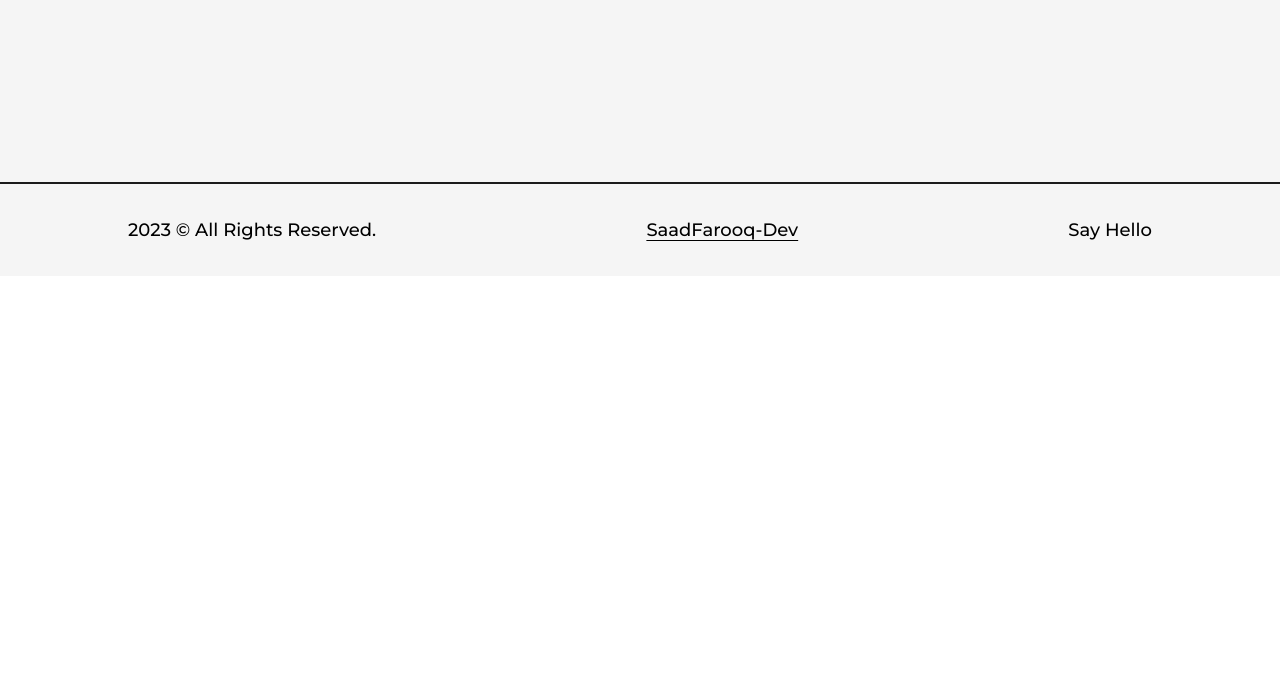
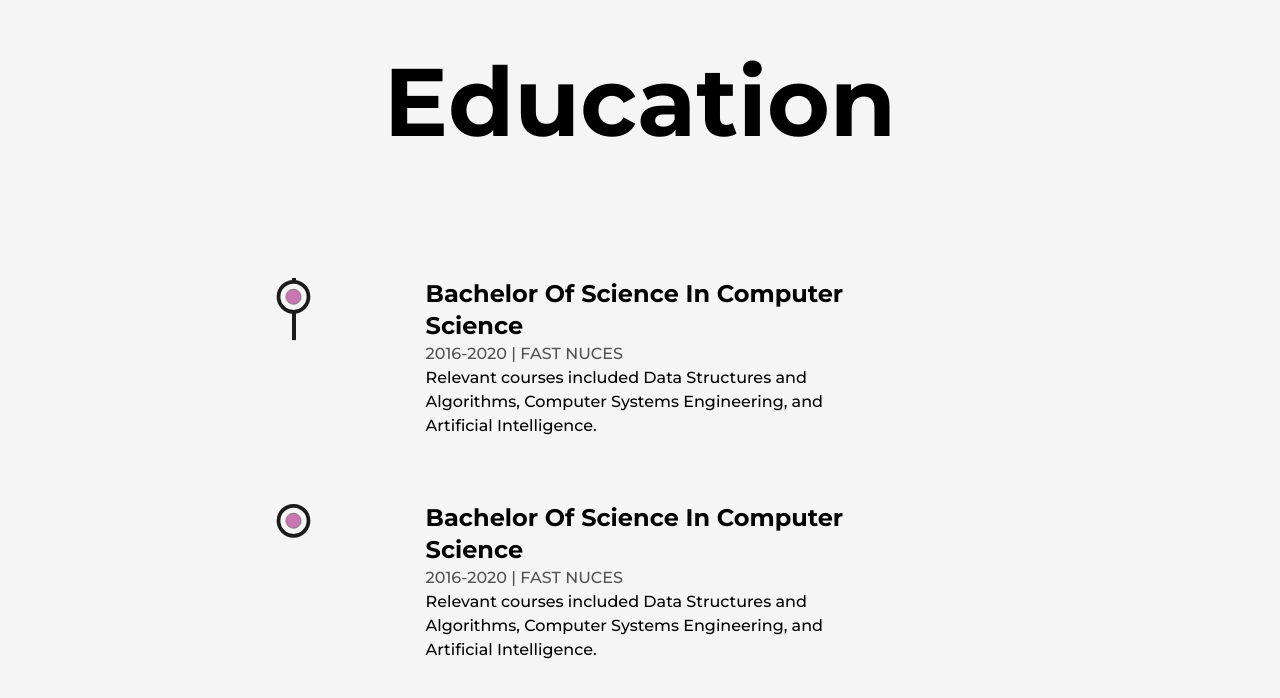
Before and after one commit to SaadFarooq-Dev/portfolio, a Next.js app: page /about in a window 1280 px wide. Shown: the part 3998-4696 px from the top of the page. Before the commit the page ends 4274 px from the top, so only its background shows below. Built offline with nearby package versions, Linux system fonts and the light colour scheme.

Commit message:
Created Education Component

```diff
--- /dev/null
+++ b/src/components/Education/Education.js
@@ -0,0 +1,43 @@
+import React, { useRef } from 'react'
+import { motion, useScroll } from 'framer-motion'
+import EducationDetails from '../EducationDetails'
+
+
+const Education = () => {
+  const ref = useRef(null)
+  const { scrollYProgress } = useScroll(
+    {
+      target: ref,
+      offset: ['start end', 'center start']
+    }
+  )
+
+  return (
+    <div className='my-64'>
+      <h2 className='font-bold text-8xl mb-32 w-full text-center'>
+      Education
+      </h2>
+      <div ref={ref} className='w-[75%] mx-auto relative '>
+        <motion.div style={{ scaleY: scrollYProgress }} className='absolute left-9 top-0 w-[4px] h-full bg-dark origin-top' />
+        <ul className='w-full flex flex-col items-start justify-between ml-4'>
+          <EducationDetails position={'Software Engineer'}
+            type={'Bachelor Of Science In Computer Science'}
+            time={'2016-2020'}
+            place={"FAST NUCES"}
+            info={"Relevant courses included Data Structures and Algorithms, Computer Systems Engineering, and Artificial Intelligence."}
+          />
+
+          <EducationDetails position={'Software Engineer'}
+            type={'Bachelor Of Science In Computer Science'}
+            time={'2016-2020'}
+            place={"FAST NUCES"}
+            info={"Relevant courses included Data Structures and Algorithms, Computer Systems Engineering, and Artificial Intelligence."}
+          />
+
+         </ul>
+      </div>
+    </div>
+  )
+}
+
+export default Education
--- /dev/null
+++ b/src/components/Education/index.js
@@ -0,0 +1,3 @@
+import Education from "./Education";
+
+export default Education
--- /dev/null
+++ b/src/components/EducationDetails/EducationDetails.js
@@ -0,0 +1,24 @@
+import React, { useRef } from 'react'
+import { motion } from 'framer-motion'
+import ListIcon from '../ListIcon'
+
+const EducationDetails = ({ type, time, place, info }) => {
+  const ref = useRef(null)
+
+  return (
+    <li ref={ref} className='my-8 first:mt-0 last:mb-0 w-[60%] mx-auto flex flex-col items-center justify-between '>
+      <ListIcon reference={ref} />
+      <motion.div
+        initial={{ y: 50 }}
+        whileInView={{ y: 0 }}
+        transition={{ duration: 0.5, type: "spring" }}
+      >
+        <h3 className='capitalize font-bold text-2xl' >{type} </h3>
+        <span className='capitalize font-medium text-dark/75'>{time} | {place}</span>
+        <p className='font-medium w-full' >{info}</p>
+      </motion.div>
+    </li>
+  )
+}
+
+export default EducationDetails
--- /dev/null
+++ b/src/components/EducationDetails/index.js
@@ -0,0 +1,3 @@
+import EducationDetails from "./EducationDetails";
+
+export default EducationDetails
--- a/src/components/Experience/Experience.js
+++ b/src/components/Experience/Experience.js
@@ -61,10 +61,6 @@
             address={"Mountain View, CA"}
             work={"Worked on a team responsible for developing new features for Google's search engine, including improving the accuracy and relevance of search results and developing new tools for data analysis and visualization."}
           />
-          {/* <Details position={} company={} companyLink={} time={} address={} work={}/>
-          <Details position={} company={} companyLink={} time={} address={} work={}/>
-          <Details position={} company={} companyLink={} time={} address={} work={}/>
-          <Details position={} company={} companyLink={} time={} address={} work={}/> */}
         </ul>
       </div>
     </div>
--- a/src/pages/about.js
+++ b/src/pages/about.js
@@ -7,6 +7,7 @@
 import AnimatedNumbers from '@/components/AnimatedNumbers'
 import Skills from '@/components/Skills'
 import Experience from '@/components/Experience'
+import Education from '@/components/Education'
 
 const about = () => {
   return (
@@ -69,6 +70,7 @@
           </div>
           <Skills />
           <Experience />
+          <Education/>
         </Layout>
       </main>
     </>
```
